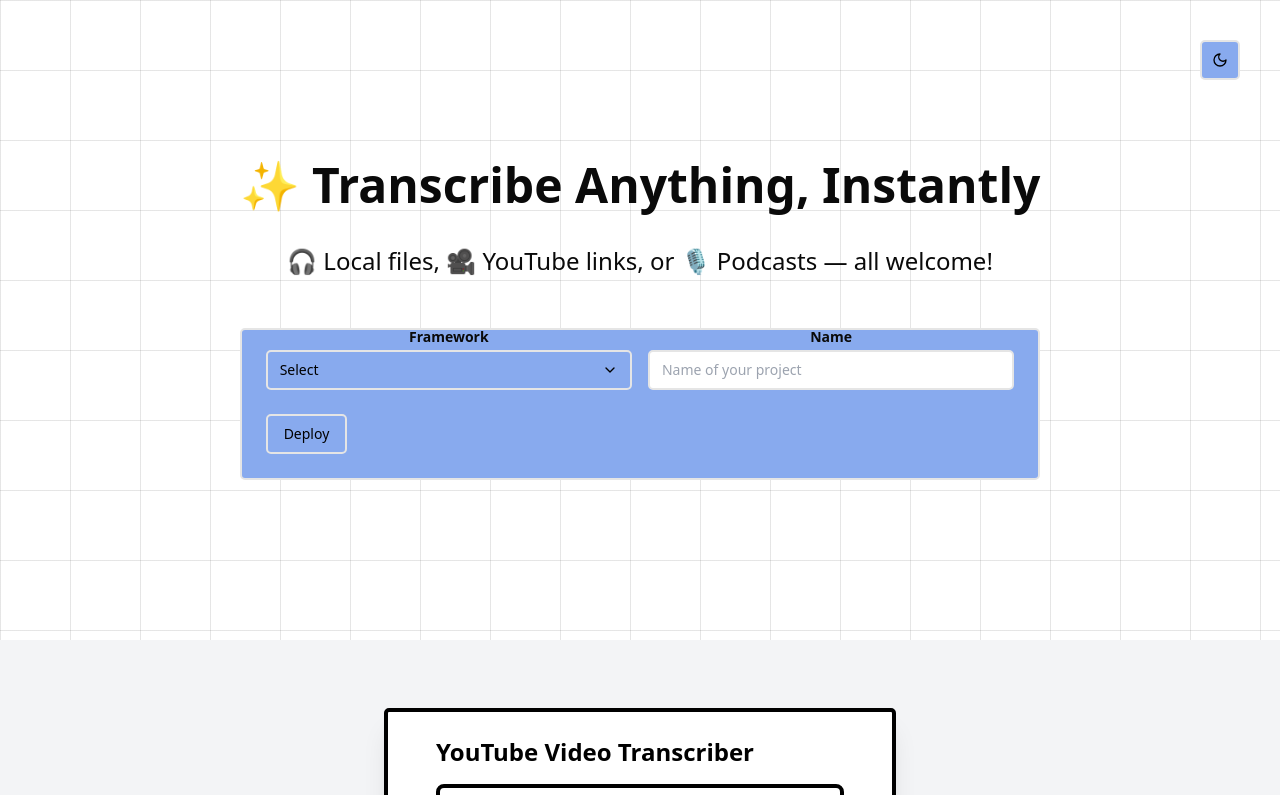
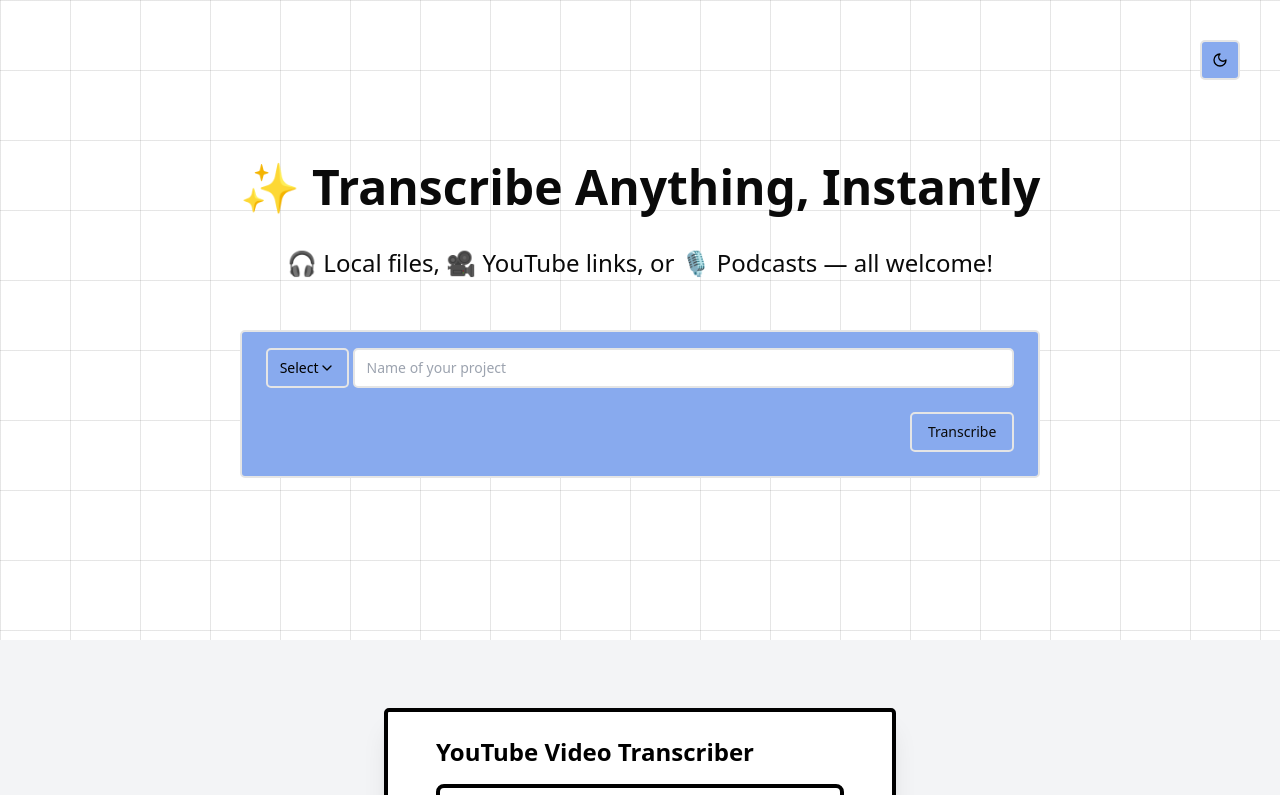
Before and after one commit to afnanhussain2002/read-podcast, a Next.js app: page /transcriber in a window 1280 px wide. Shown: the top 795 px of the page. Built offline with nearby package versions, Linux system fonts and the light colour scheme.

Commit message:
complete the design of input

```diff
--- a/components/TranscribeInput.tsx
+++ b/components/TranscribeInput.tsx
@@ -9,11 +9,11 @@ const TranscribeInput = () => {
   return (
     <Card className="w-full">
 
-    <CardContent>
+    <CardContent className='mt-4'>
       <form>
-        <div className="grid grid-cols-2 w-full items-center gap-4">
-          <div className="flex flex-col space-y-1.5">
-            <Label htmlFor="framework">Framework</Label>
+        <div className="flex w-full items-center gap-1">
+          <div className="space-y-1.5">
+
             <Select>
               <SelectTrigger className="bg-bw text-text" id="framework">
                 <SelectValue placeholder="Select" />
@@ -26,15 +26,14 @@ const TranscribeInput = () => {
               </SelectContent>
             </Select>
           </div>
-          <div className="flex flex-col space-y-1.5">
-            <Label htmlFor="name">Name</Label>
+          <div className="flex-1 space-y-1.5">
             <Input id="name" placeholder="Name of your project" />
           </div>
         </div>
       </form>
     </CardContent>
-    <CardFooter className="flex justify-between">
-      <Button variant="neutral">Deploy</Button>
+    <CardFooter className="flex justify-end">
+      <Button variant="default">Transcribe</Button>
     </CardFooter>
   </Card>
   )
```
